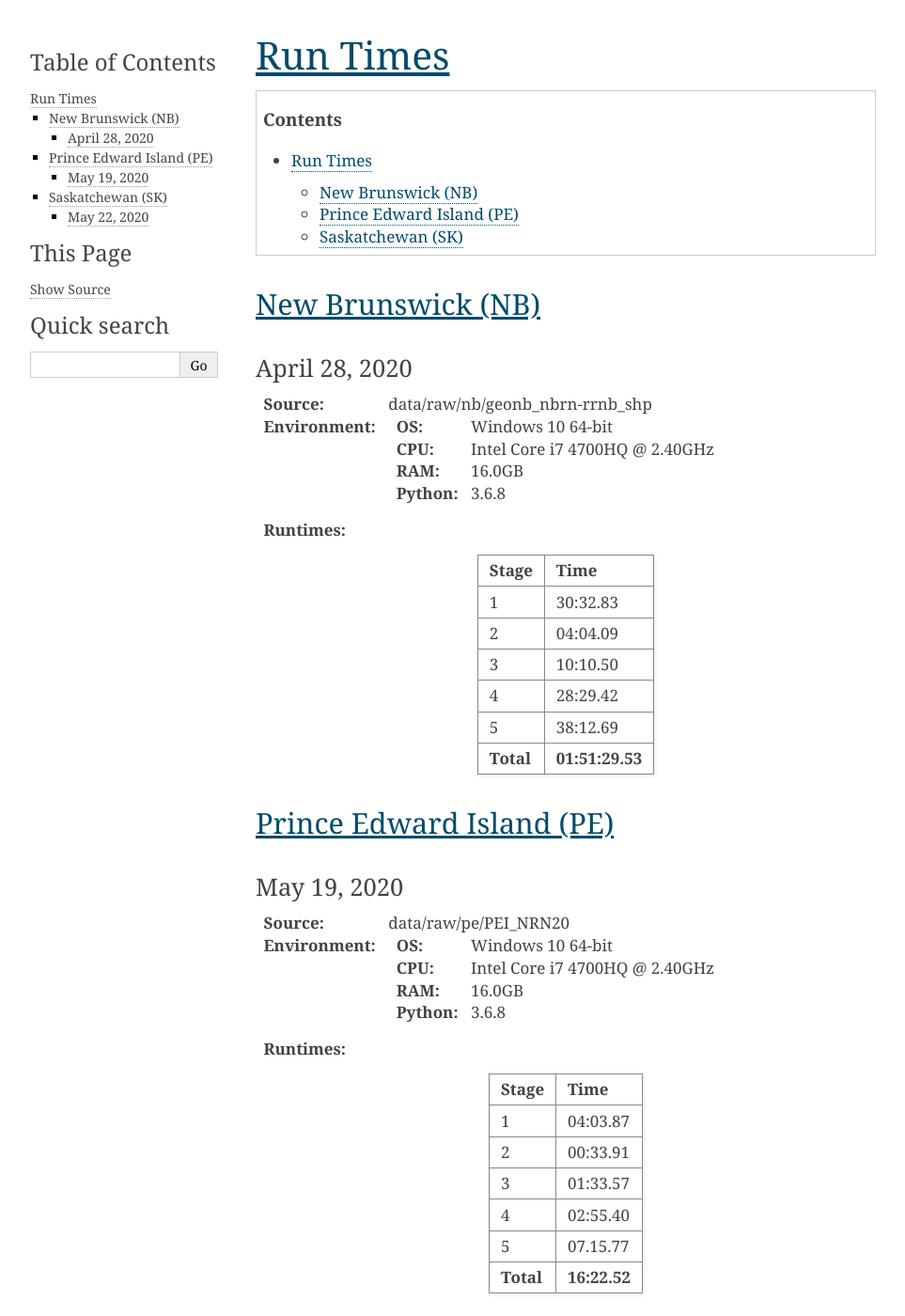
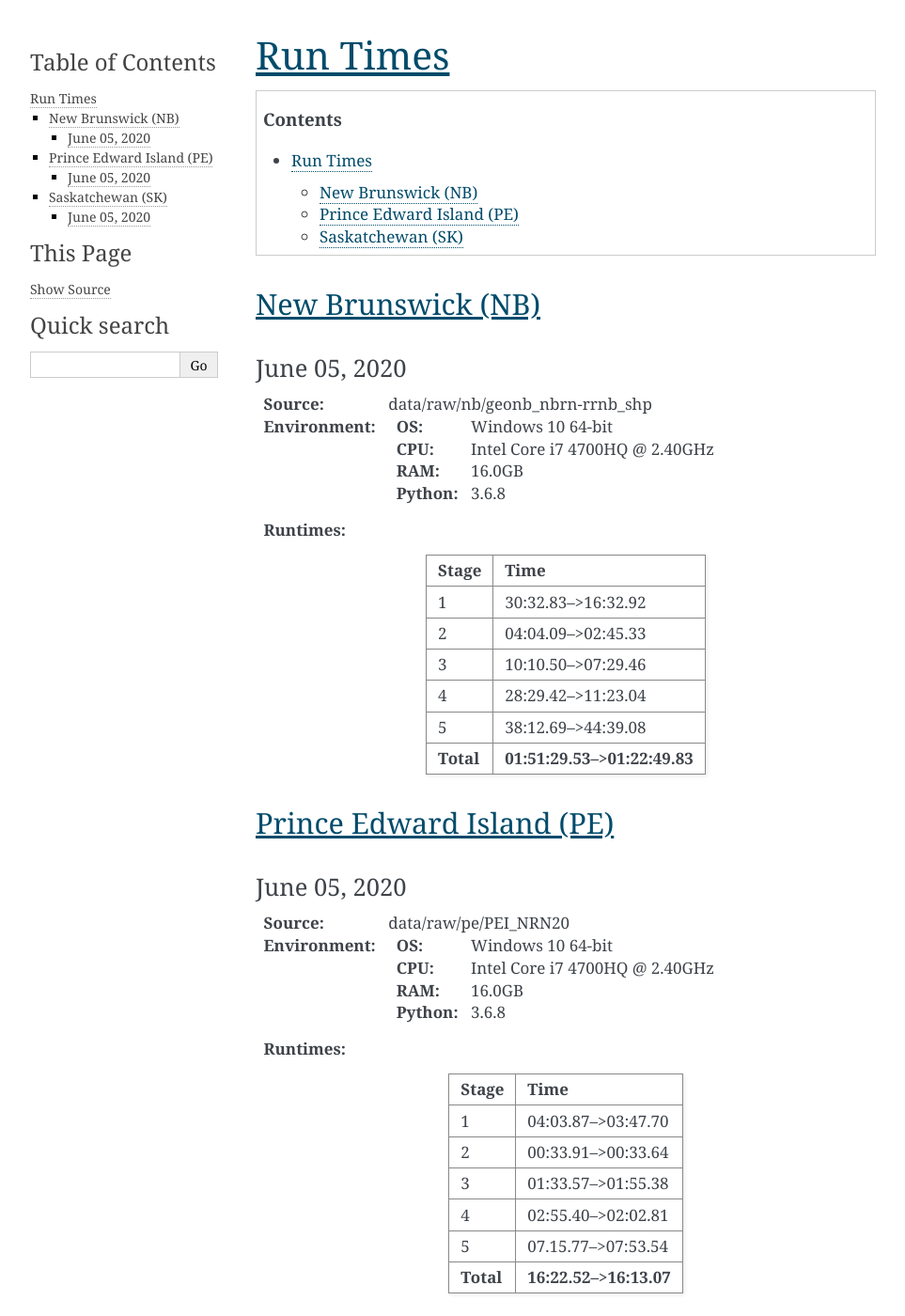
Before and after one commit to StatCan/egp-crn, a Sphinx documentation site: the page built from docs/run_times.rst, in a window 1280 px wide and 1400 px high. Shown: the whole window at 94% size, without its empty margins (148-1111 px from the left). Built offline with Sphinx 7.4.7, drawn with Linux system fonts in a browser that asks for light colours; some of the changed text lies outside the part shown.

```diff
--- a/docs/run_times.rst
+++ b/docs/run_times.rst
@@ -6,79 +6,79 @@ Run Times
    :depth: 2
 
 New Brunswick (NB)
-=========================
+==================
 
-April 28, 2020
---------------
+June 05, 2020
+-------------
 
 :Source: data/raw/nb/geonb_nbrn-rrnb_shp
 :Environment:
     :OS: Windows 10 64-bit
     :CPU: Intel Core i7 4700HQ @ 2.40GHz
-    :RAM:  16.0GB
+    :RAM: 16.0GB
     :Python: 3.6.8
 :Runtimes:
 
 =========  ====
 Stage      Time
 =========  ====
-1          30:32.83
-2          04:04.09
-3          10:10.50
-4          28:29.42
-5          38:12.69
+1          30:32.83-->16:32.92
+2          04:04.09-->02:45.33
+3          10:10.50-->07:29.46
+4          28:29.42-->11:23.04
+5          38:12.69-->44:39.08
 ---------  ----
-**Total**  **01:51:29.53**
+**Total**  **01:51:29.53-->01:22:49.83**
 =========  ====
 
 Prince Edward Island (PE)
 =========================
 
-May 19, 2020
---------------
+June 05, 2020
+-------------
 
 :Source: data/raw/pe/PEI_NRN20
 :Environment:
     :OS: Windows 10 64-bit
     :CPU: Intel Core i7 4700HQ @ 2.40GHz
-    :RAM:  16.0GB
+    :RAM: 16.0GB
     :Python: 3.6.8
 :Runtimes:
 
 =========  ====
 Stage      Time
 =========  ====
-1          04:03.87
-2          00:33.91
-3          01:33.57
-4          02:55.40
-5          07.15.77
+1          04:03.87-->03:47.70
+2          00:33.91-->00:33.64
+3          01:33.57-->01:55.38
+4          02:55.40-->02:02.81
+5          07.15.77-->07:53.54
 ---------  ----
-**Total**  **16:22.52**
+**Total**  **16:22.52-->16:13.07**
 =========  ====
 
 Saskatchewan (SK)
-=========================
+=================
 
-May 22, 2020
---------------
+June 05, 2020
+-------------
 
 :Source: data/raw/sk/SURN_Feb_2019
 :Environment:
     :OS: Windows 10 64-bit
     :CPU: Intel Core i7 4700HQ @ 2.40GHz
-    :RAM:  16.0GB
+    :RAM: 16.0GB
     :Python: 3.6.8
 :Runtimes:
 
 =========  ====
 Stage      Time
 =========  ====
-1          46:08.57
-2          09:56.68
-3          33:34.94
-4          78:50.26
+1          46:08.57-->44:59.87
+2          09:56.68-->08:31.62
+3          33:34.94-->31:30.36
+4          78:50.26-->22:58.79
 5          00:00.00
 ---------  ----
-**Total**  **00:00.00**
+**Total**  **00:00.00-->**
 =========  ====
```
Also changed, not shown: docs/validation_errors.rst (added, +294 -0 lines), 2 other files.
